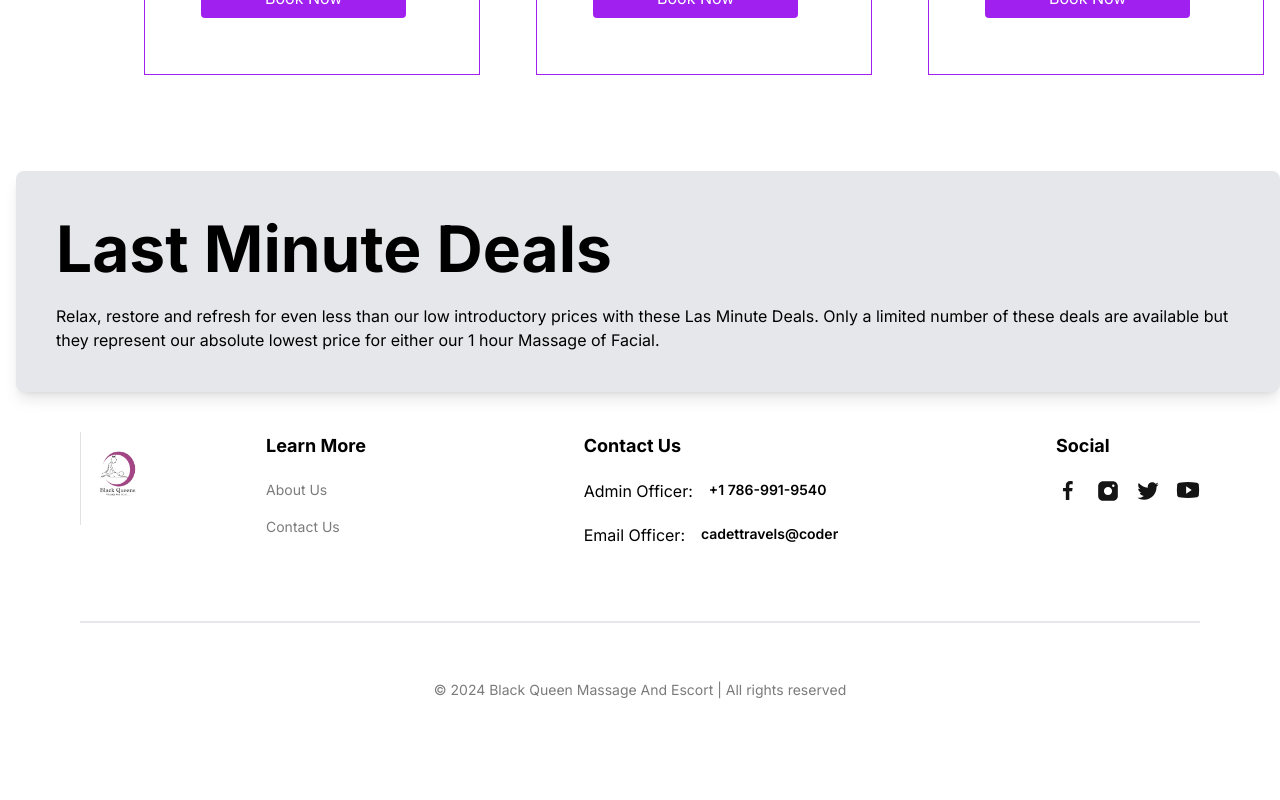
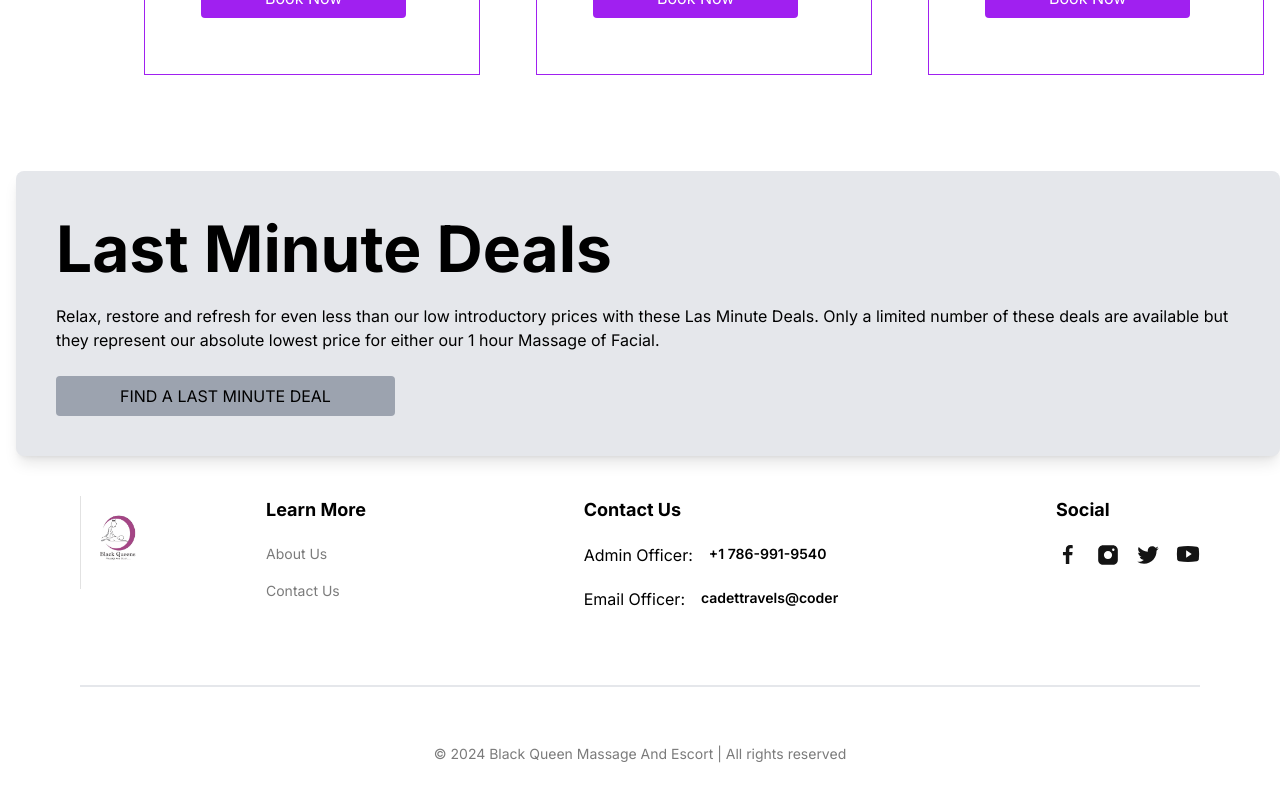
Before and after one commit to abbakar-cyber/blackqueenmassage, a Next.js app: page / in a window 1280 px wide. Shown: the part 5841-6641 px from the top of the page. Built offline with nearby package versions, Linux system fonts and the light colour scheme.

Commit message:
added some buttons

```diff
--- a/components/Footer.tsx
+++ b/components/Footer.tsx
@@ -15,7 +15,7 @@
 
           <div className='flex flex-wrap gap-10 sm:justify-between md:flex-1'>
             {FOOTER_LINKS.map((columns) => (
-              <FooterColumn title={columns.title} key={link}>
+              <FooterColumn title={columns.title} >
                 <ul className="regular-14 flex flex-col gap-4 text-gray-30">
                   {columns.links.map((link) => (
                     <Link href="/" key={link}>
--- a/components/LastMinuteDeals.tsx
+++ b/components/LastMinuteDeals.tsx
@@ -10,6 +10,7 @@
               a limited number of these deals are available but they represent our absolute lowest price for either our
               1 hour Massage of Facial.
             </p>
+            <button className='block bg-gray-400  px-16 py-2 rounded mt-6'>FIND A LAST MINUTE DEAL</button>
         </div>
     </div>
   );
--- /dev/null
+++ b/components/NewService.tsx
@@ -0,0 +1,9 @@
+import React from 'react'
+
+const NewService = () => {
+  return (
+    <div>Request Service</div>
+  )
+}
+
+export default NewService
```
